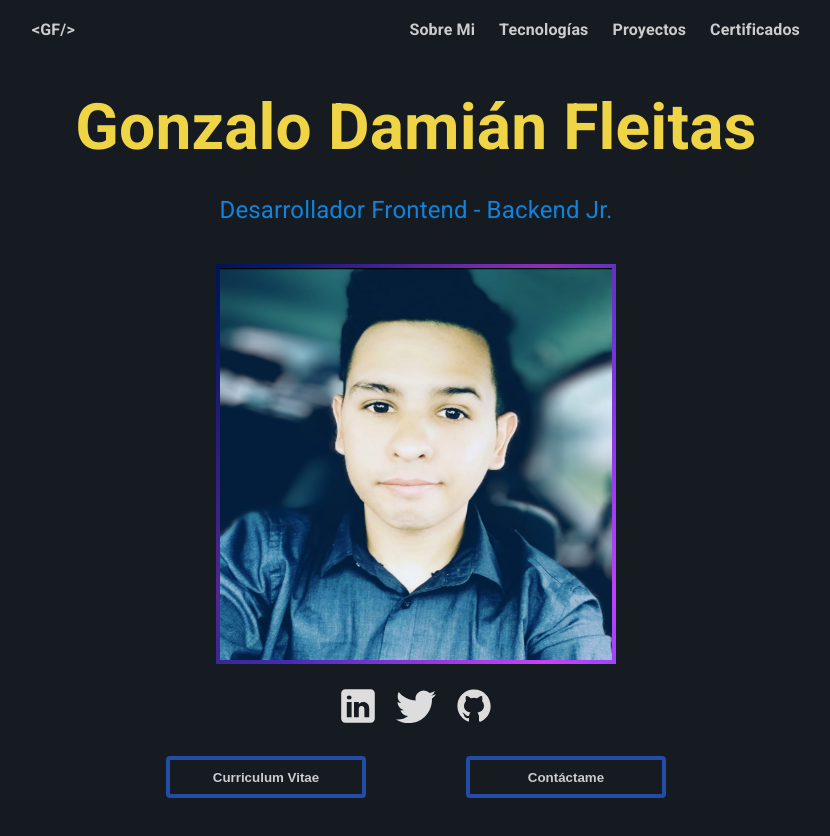
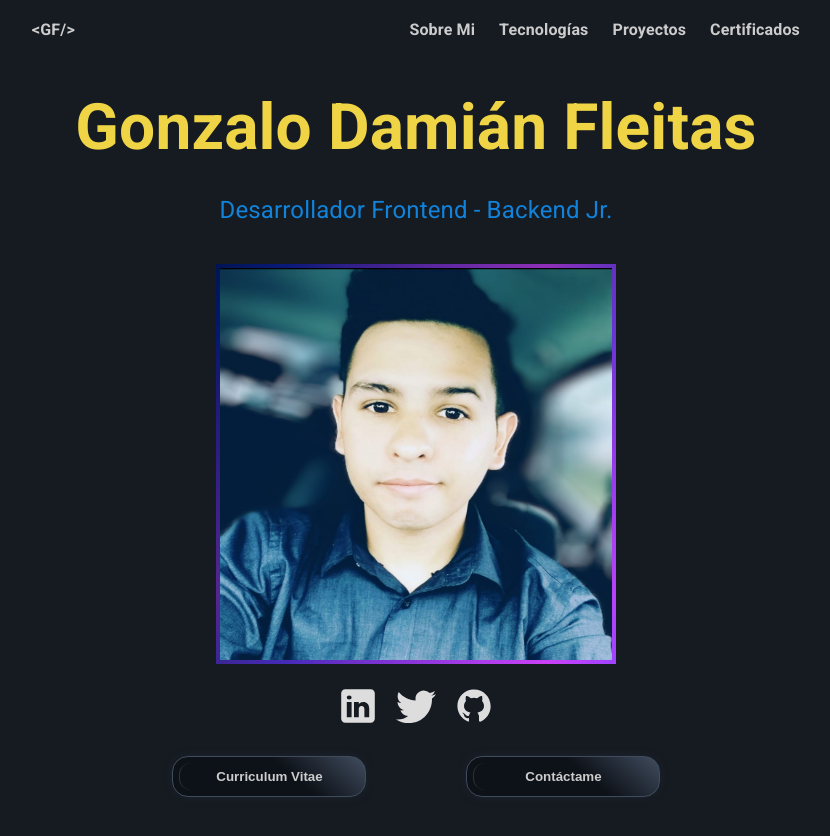
Before and after one commit to JAFleitas/my-portfolio, a Next.js app: page / in a window 1280 px wide. Shown: the top 836 px of the page, without its empty margins (224-1054 px from the left). Built offline with nearby package versions, Linux system fonts and the light colour scheme.

Commit message:
editando componente boton principal

```diff
--- a/components/ui/DescriptionProfile/index.tsx
+++ b/components/ui/DescriptionProfile/index.tsx
@@ -24,7 +24,7 @@ export const DescriptionProfile = () => {
         <GitHubIcon />
       </SocialNetworkContainer>
       <ContainerContactButton>
-        <a
+        <AncorCv
           title="Descargar cv"
           href="/documents/CV-Frontend-Web-Developer-Gonzalo-Fleitas.pdf"
           target="_blank"
@@ -32,7 +32,7 @@ export const DescriptionProfile = () => {
           download="CV-Frontend-Web-Developer-Gonzalo-Fleitas.pdf"
         >
           <PrimaryButton>Curriculum Vitae</PrimaryButton>
-        </a>
+        </AncorCv>
         <PrimaryButton onClick={goToContact}>Contáctame</PrimaryButton>
       </ContainerContactButton>
     </Container>
@@ -116,3 +116,12 @@ const ContainerContactButton = styled.article`
     }
   }
 `;
+
+const AncorCv = styled.a`
+  width: max-content;
+  display: flex;
+  justify-content: center;
+  @media ${MOBILE} {
+    width: 100%;
+  }
+`;
--- a/components/ui/PrimaryButton/index.tsx
+++ b/components/ui/PrimaryButton/index.tsx
@@ -1,5 +1,5 @@
 import React, { FC } from "react";
-import { ButtonStyled } from "./styles";
+import { ButtonStyled, Container } from "./styles";
 import { PropsWithChildren } from "react";
 interface Props {
   onClick?: () => void;
@@ -9,8 +9,8 @@ export const PrimaryButton: FC<PropsWithChildren<Props>> = ({
   onClick,
 }) => {
   return (
-    <>
+    <Container>
       <ButtonStyled onClick={onClick}>{children}</ButtonStyled>
-    </>
+    </Container>
   );
 };
--- a/components/ui/PrimaryButton/styles.ts
+++ b/components/ui/PrimaryButton/styles.ts
@@ -1,26 +1,131 @@
-import styled from "styled-components";
+import styled, { keyframes } from "styled-components";
 import { MOBILE, TABLET } from "../../../helpers/constants";
 
 export const ButtonStyled = styled.button`
   display: flex;
-  min-width: 200px;
-  border: 4px solid #234ca7;
-  border-radius: 0.25rem;
-  background: #161b22;
+  min-width: 180px;
+  /* border: 4px solid #234ca7; */
+  border: none;
+  border-radius: 12px;
+  border-left: 1px solid #333;
+
+  /*  background: #161b22; */
+  background-color: transparent;
   color: #ccc;
   text-align: center;
   font-weight: 700;
   justify-content: center;
-  padding: 0.6rem;
+  padding: 6px;
   transition: all 0.3s ease;
   cursor: pointer;
+
   :hover {
-    border: 4px solid #0f89e3;
-    color: #fff;
-    background: #0d1117;
+    color: #eee;
+    border-left: 1px solid #555;
   }
 
   @media ${MOBILE} {
     width: 100%;
   }
 `;
+
+/* const roundedTurn = keyframes
+
+   0%{
+    background: linear-gradient(40deg, #0d1118 60%, #404c5e);
+
+  }
+   5%{
+    background: linear-gradient(58deg, #0d1118 60%, #404c5e);
+
+  }
+   10%{
+    background: linear-gradient(76deg, #0d1118 60%, #404c5e);
+
+  }
+   15%{
+    background: linear-gradient(94deg, #0d1118 60%, #404c5e);
+
+  }
+   20%{
+    background: linear-gradient(112deg, #0d1118 60%, #404c5e);
+
+  }
+   25%{
+    background: linear-gradient(130deg, #0d1118 60%, #404c5e);
+
+  } 30%{
+    background: linear-gradient(148deg, #0d1118 60%, #404c5e);
+
+  } 35%{
+    background: linear-gradient(166deg, #0d1118 55%, #404c5e);
+
+  }
+
+  40%{
+    background: linear-gradient(184deg, #0d1118 50%, #404c5e);
+
+  } 45%{
+    background: linear-gradient(202deg, #0d1118 60%, #404c5e);
+
+  }
+   50%{
+    background: linear-gradient(220deg, #0d1118 60%, #6b80a0);
+
+  }
+   55%{
+    background: linear-gradient(238deg, #0d1118 60%, #6b80a0);
+
+  }
+   60%{
+    background: linear-gradient(256deg, #0d1118 60%, #6b80a0);
+
+  }
+   65%{
+    background: linear-gradient(274deg, #0d1118 60%, #6b80a0);
+
+  }
+   70%{
+    background: linear-gradient(292deg, #0d1118 60%, #6b80a0);
+
+  }
+   75%{
+    background: linear-gradient(310deg, #0d1118 60%, #6b80a0);
+
+  }
+   80%{
+    background: linear-gradient(328deg, #0d1118 60%, #6b80a0);
+
+  } 85%{
+    background: linear-gradient(346deg, #0d1118 55%, #404c5e);
+
+  } 90%{
+    background: linear-gradient(364deg, #0d1118 50%, #404c5e);
+
+  } 95%{
+    background: linear-gradient(382deg, #0d1118 60%, #404c5e);
+
+  } 100%{
+    background: linear-gradient(400deg, #0d1118 60%, #404c5e);
+
+  }
+
+
+*/
+export const Container = styled.div`
+  display: flex;
+  justify-content: center;
+  width: max-content;
+  border: 1px solid #404c5e;
+  border-radius: 1rem;
+  background: linear-gradient(40deg, #0d1118 60%, #404c5e);
+  transition: all 0.4s;
+  padding: 6px;
+  box-shadow: 0px 0px 15px -9px #404c5e;
+  :hover {
+    border: 1px solid #ccc;
+  }
+  @media ${MOBILE} {
+    width: 90%;
+  }
+`;
```
